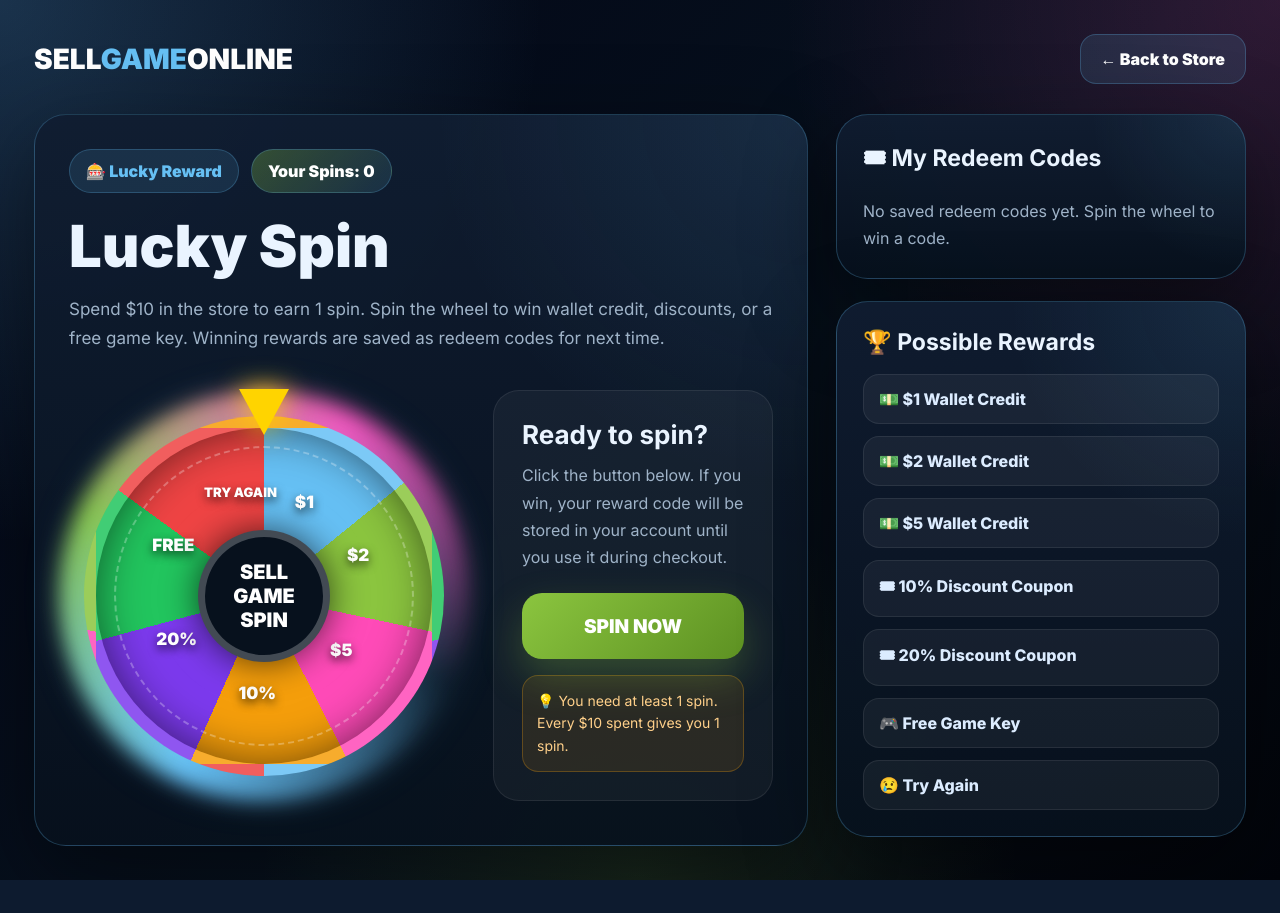
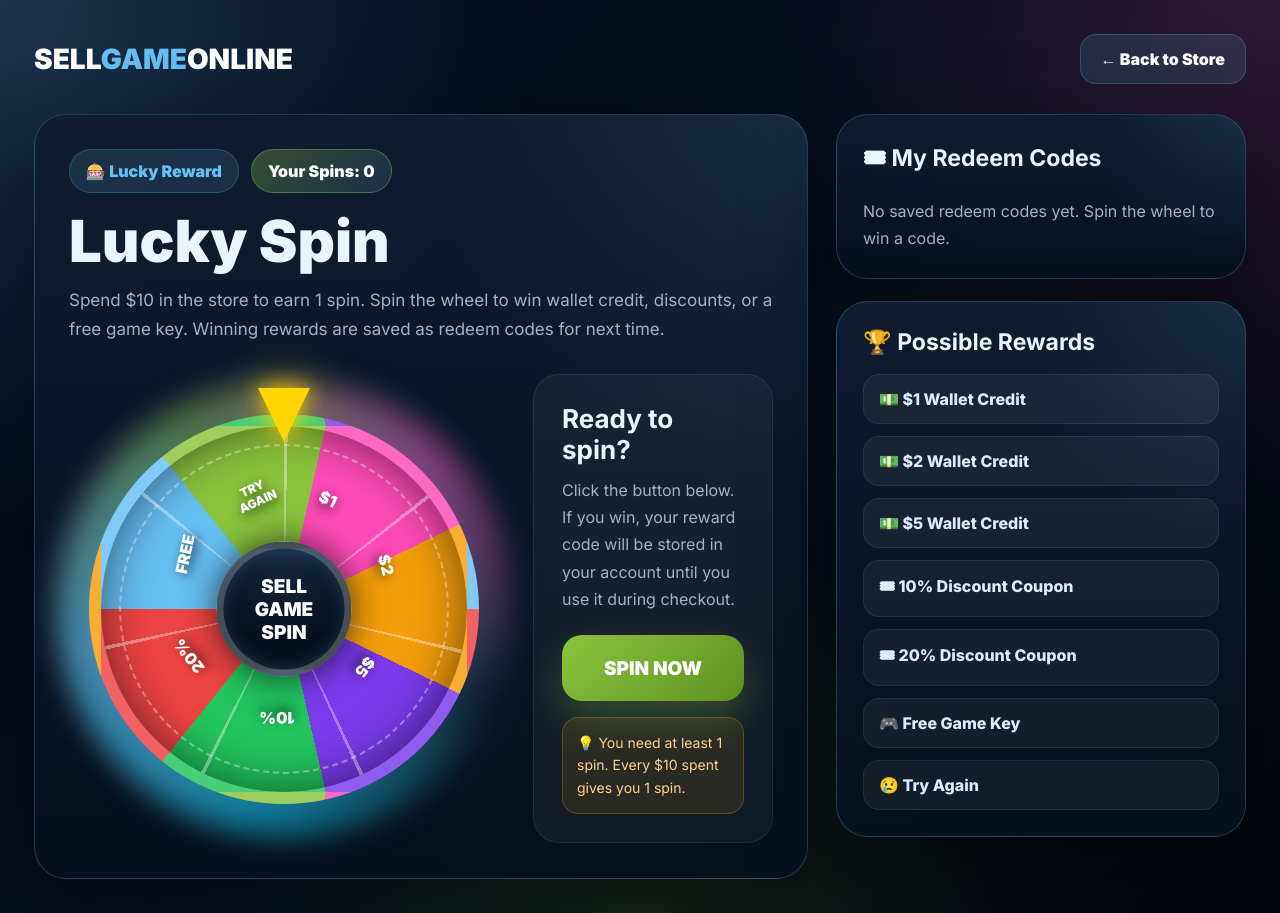
Before and after one commit to chanbo29/Project_Sell_Game_Online, a Django app: page /lucky-spin/ in a window 1280 px wide. Before the commit the page ends 880 px from the top, so only its background shows below. Run offline with Django 5.2, Linux system fonts and the light colour scheme; a user stored in the database is signed in; data comes from the database, SQL or seed files in the repository; data that the repository does not hold is empty.

Commit message:
Redesign lucky spin wheel template

```diff
--- a/games/templates/games/lucky_spin.html
+++ b/games/templates/games/lucky_spin.html
@@ -18,10 +19,13 @@
 
 :root{
     --blue:#66c0f4;
+    --blue2:#00d4ff;
     --green:#8bc53f;
     --lime:#beff18;
     --pink:#ff4bb8;
     --orange:#f59e0b;
+    --red:#ef4444;
+    --purple:#7c3aed;
     --text:#eaf4ff;
     --muted:#9fb3c8;
     --border:rgba(102,192,244,.25);
@@ -29,13 +33,13 @@
 
 body{
     min-height:100vh;
+    padding:34px;
+    color:var(--text);
     background:
-    radial-gradient(circle at top left,rgba(102,192,244,.24),transparent 35%),
+    radial-gradient(circle at top left,rgba(102,192,244,.25),transparent 34%),
     radial-gradient(circle at top right,rgba(255,75,184,.16),transparent 32%),
     radial-gradient(circle at bottom,rgba(139,197,63,.14),transparent 35%),
     linear-gradient(135deg,#020617,#07111d 55%,#02040a);
-    color:var(--text);
-    padding:34px;
 }
 
 .page{
@@ -69,12 +74,19 @@ body{
     font-weight:900;
     background:rgba(102,192,244,.12);
     border:1px solid var(--border);
+    transition:.25s;
+}
+
+.back-btn:hover{
+    transform:translateY(-3px);
+    box-shadow:0 0 24px rgba(102,192,244,.25);
 }
 
 .spin-page{
     display:grid;
-    grid-template-columns:1fr 410px;
+    grid-template-columns:minmax(0,1fr) 410px;
     gap:28px;
+    align-items:start;
 }
 
 .main-card,
@@ -86,6 +98,7 @@ body{
     border:1px solid var(--border);
     border-radius:32px;
     box-shadow:0 30px 90px rgba(0,0,0,.45);
+    backdrop-filter:blur(18px);
 }
 
 .main-card{
@@ -111,10 +124,12 @@ body{
 .spin-balance{
     color:white;
     background:linear-gradient(135deg,rgba(139,197,63,.3),rgba(102,192,244,.12));
+    border-color:rgba(139,197,63,.38);
 }
 
 h1{
     font-size:58px;
+    line-height:1.05;
     font-weight:900;
     margin-bottom:14px;
 }
@@ -128,72 +143,90 @@ h1{
 
 .spin-layout{
     display:grid;
-    grid-template-columns:390px 1fr;
+    grid-template-columns:430px minmax(0,1fr);
     gap:34px;
     align-items:center;
-    margin-top:28px;
+    margin-top:30px;
 }
 
-.wheel-wrap{
-    min-height:430px;
+.wheel-stage{
+    min-height:470px;
     display:flex;
     align-items:center;
     justify-content:center;
     position:relative;
 }
 
-.glow-ring{
+.outer-aura{
     position:absolute;
-    width:410px;
-    height:410px;
+    width:455px;
+    height:455px;
     border-radius:50%;
     background:
-    radial-gradient(circle,rgba(102,192,244,.18),transparent 58%),
-    conic-gradient(from 0deg,transparent,#66c0f4,#8bc53f,#ff4bb8,transparent);
-    filter:blur(10px);
-    animation:glowSpin 5s linear infinite;
+    conic-gradient(
+        from 0deg,
+        transparent,
+        rgba(0,212,255,.75),
+        rgba(102,192,244,.95),
+        rgba(139,197,63,.7),
+        rgba(255,75,184,.75),
+        transparent
+    );
+    filter:blur(14px);
+    animation:auraSpin 5s linear infinite;
+    opacity:.65;
 }
 
-@keyframes glowSpin{
+@keyframes auraSpin{
     to{transform:rotate(360deg);}
 }
 
 .pointer{
     position:absolute;
-    top:8px;
-    z-index:10;
+    top:7px;
+    z-index:20;
+    width:68px;
+    height:68px;
+    display:flex;
+    align-items:center;
+    justify-content:center;
+}
+
+.pointer::before{
+    content:"";
     width:0;
     height:0;
-    border-left:25px solid transparent;
-    border-right:25px solid transparent;
-    border-top:46px solid #ffd400;
-    filter:drop-shadow(0 0 14px rgba(255,212,0,.9));
+    border-left:26px solid transparent;
+    border-right:26px solid transparent;
+    border-top:54px solid #ffd400;
+    filter:
+    drop-shadow(0 0 10px rgba(255,212,0,.9))
+    drop-shadow(0 0 22px rgba(255,212,0,.45));
 }
 
 .wheel{
-    width:360px;
-    height:360px;
+    width:390px;
+    height:390px;
     border-radius:50%;
     position:relative;
-    z-index:3;
-    border:12px solid rgba(255,255,255,.14);
+    z-index:5;
+    overflow:hidden;
+    border:12px solid rgba(255,255,255,.16);
     background:
     conic-gradient(
-        #66c0f4 0deg 51deg,
-        #8bc53f 51deg 102deg,
-        #ff4bb8 102deg 153deg,
-        #f59e0b 153deg 204deg,
-        #7c3aed 204deg 255deg,
-        #22c55e 255deg 306deg,
-        #ef4444 306deg 360deg
+        from -90deg,
+        #66c0f4 0deg 51.43deg,
+        #8bc53f 51.43deg 102.86deg,
+        #ff4bb8 102.86deg 154.29deg,
+        #f59e0b 154.29deg 205.72deg,
+        #7c3aed 205.72deg 257.15deg,
+        #22c55e 257.15deg 308.58deg,
+        #ef4444 308.58deg 360deg
     );
-    display:flex;
-    align-items:center;
-    justify-content:center;
     box-shadow:
-    inset 0 0 45px rgba(0,0,0,.55),
-    0 0 60px rgba(102,192,244,.3);
-    transition:transform 3s cubic-bezier(.15,.85,.25,1);
+    inset 0 0 50px rgba(0,0,0,.55),
+    0 0 65px rgba(102,192,244,.32);
+    transition:transform 3.2s cubic-bezier(.12,.85,.22,1);
 }
 
 .wheel::before{
@@ -201,42 +234,67 @@ h1{
     position:absolute;
     inset:18px;
     border-radius:50%;
-    border:2px dashed rgba(255,255,255,.28);
+    border:2px dashed rgba(255,255,255,.35);
+    z-index:3;
+}
+
+.wheel::after{
+    content:"";
+    position:absolute;
+    inset:-10px;
+    border-radius:50%;
+    background:
+    repeating-conic-gradient(
+        from 0deg,
+        rgba(255,255,255,.36) 0deg 1.2deg,
+        transparent 1.2deg 51.43deg
+    );
+    z-index:2;
+    pointer-events:none;
 }
 
 .wheel-label{
     position:absolute;
-    z-index:5;
+    z-index:6;
+    width:82px;
+    text-align:center;
     color:white;
-    font-size:17px;
+    font-size:16px;
     font-weight:900;
-    text-shadow:0 4px 10px rgba(0,0,0,.7);
-    transform:translate(-50%,-50%);
+    line-height:1.15;
+    text-shadow:0 4px 12px rgba(0,0,0,.75);
+    transform:translate(-50%,-50%) rotate(var(--r));
 }
 
-.label-1{ top:22%; left:62%; }
-.label-2{ top:38%; left:78%; }
-.label-3{ top:66%; left:73%; }
-.label-4{ top:79%; left:48%; }
-.label-5{ top:63%; left:24%; }
-.label-6{ top:35%; left:23%; }
-.label-7{ top:19%; left:43%; font-size:13px; }
+.label-1{ top:20%; left:62%; --r:25deg; }
+.label-2{ top:38%; left:78%; --r:75deg; }
+.label-3{ top:66%; left:72%; --r:128deg; }
+.label-4{ top:80%; left:48%; --r:180deg; }
+.label-5{ top:63%; left:24%; --r:232deg; }
+.label-6{ top:35%; left:23%; --r:282deg; }
+.label-7{ top:19%; left:42%; --r:335deg; font-size:12px; }
 
 .wheel-center{
-    width:132px;
-    height:132px;
+    position:absolute;
+    inset:50%;
+    transform:translate(-50%,-50%);
+    width:135px;
+    height:135px;
     border-radius:50%;
-    background:#07111d;
-    border:7px solid rgba(255,255,255,.24);
+    background:
+    radial-gradient(circle at top,#162a44,#07111d 68%);
+    border:7px solid rgba(255,255,255,.25);
     display:flex;
     align-items:center;
     justify-content:center;
     text-align:center;
     color:white;
     font-weight:900;
-    font-size:20px;
-    z-index:6;
-    box-shadow:0 0 35px rgba(0,0,0,.65);
+    font-size:19px;
+    z-index:10;
+    box-shadow:
+    inset 0 0 18px rgba(102,192,244,.2),
+    0 0 35px rgba(0,0,0,.7);
 }
 
 .action-panel{
@@ -474,8 +541,8 @@ h1{
 
             <div class="spin-layout">
 
-                <div class="wheel-wrap">
-                    <div class="glow-ring"></div>
+                <div class="wheel-stage">
+                    <div class="outer-aura"></div>
                     <div class="pointer"></div>
 
                     <div class="wheel" id="wheel">
@@ -591,13 +658,13 @@ function spinWheel(event){
     const wheel = document.getElementById("wheel");
     const form = document.getElementById("spinForm");
 
-    const randomDegree = 1800 + Math.floor(Math.random() * 720);
+    const randomDegree = 2160 + Math.floor(Math.random() * 1080);
 
     wheel.style.transform = "rotate(" + randomDegree + "deg)";
 
     setTimeout(function(){
         form.submit();
-    }, 3000);
+    }, 3200);
 }
 
 function copyCode(id){
```
Also changed, not shown: other parts of games/templates/games/lucky_spin.html (+20 -9 lines), games/templates/games/game_list.html (+21 -40 lines).
